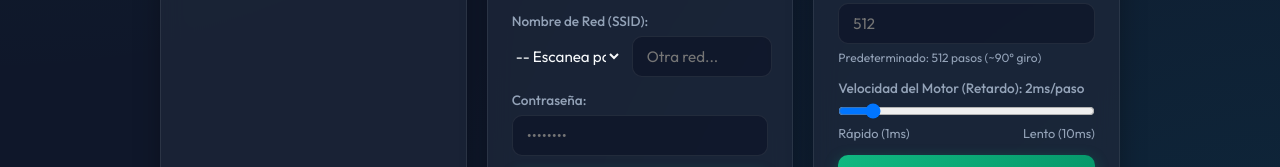
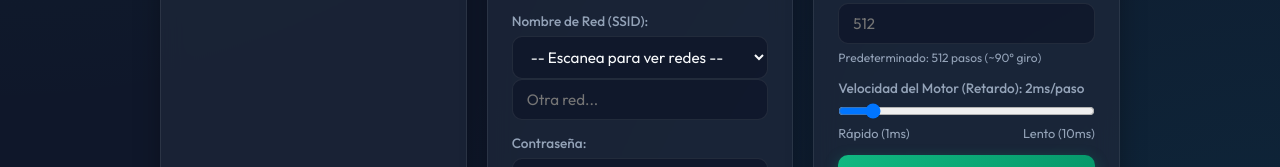
Before and after one commit to tecnobotacademy-sketch/comedero_pro, a plain HTML site: page index.html in a window 1280 px wide. Shown: the part 956-1123 px from the top of the page. Drawn offline with Linux system fonts and the light colour scheme; no server answers.

Commit message:
Update index.html

```diff
--- a/index.html
+++ b/index.html
@@ -2,7 +2,12 @@
 <html lang="es">
 <head>
     <meta charset="UTF-8">
-    <meta name="viewport" content="width=device-width, initial-scale=1.0">
+    <meta name="viewport" content="width=device-width, initial-scale=1.0, maximum-scale=1, viewport-fit=cover">
+    <meta name="theme-color" content="#0a0f1c">
+    <meta name="mobile-web-app-capable" content="yes">
+    <meta name="apple-mobile-web-app-capable" content="yes">
+    <meta name="apple-mobile-web-app-status-bar-style" content="black-translucent">
+    <meta name="description" content="Panel de control del Comedero Automático Pro para mascotas, ESP32.">
     <title>Comedero Automático Pro - Panel de Control</title>
     <link rel="preconnect" href="https://fonts.googleapis.com">
     <link rel="preconnect" href="https://fonts.gstatic.com" crossorigin>
@@ -130,11 +135,11 @@
                 <form id="wifiForm" class="form-grid">
                     <div class="form-group">
                         <label for="wifiSsid">Nombre de Red (SSID):</label>
-                        <div class="input-with-button" style="display: flex; gap: 10px; width: 100%;">
-                            <select id="wifiSsidSelect" style="flex: 1; padding: var(--spacing-sm); border: 1px solid var(--border-color); border-radius: var(--radius-sm); background-color: var(--surface-light); color: var(--text-main);">
+                        <div class="wifi-row">
+                            <select id="wifiSsidSelect">
                                 <option value="">-- Escanea para ver redes --</option>
                             </select>
-                            <input type="text" id="wifiSsid" placeholder="Otra red..." style="flex: 1;">
+                            <input type="text" id="wifiSsid" placeholder="Otra red...">
                         </div>
                     </div>
                     <div class="form-group">
@@ -160,7 +165,7 @@
                     </div>
                     <div class="form-group">
                         <label for="speedInput">Velocidad del Motor (Retardo): <span id="speedValueLabel">2ms/paso</span></label>
-                        <input type="range" id="speedInput" min="1" max="10" value="2" step="1" style="width: 100%;">
+                        <input type="range" id="speedInput" min="1" max="10" value="2" step="1">
                         <div style="display: flex; justify-content: space-between; font-size: 0.8em; color: var(--text-muted);">
                             <span>Rápido (1ms)</span>
                             <span>Lento (10ms)</span>
```
